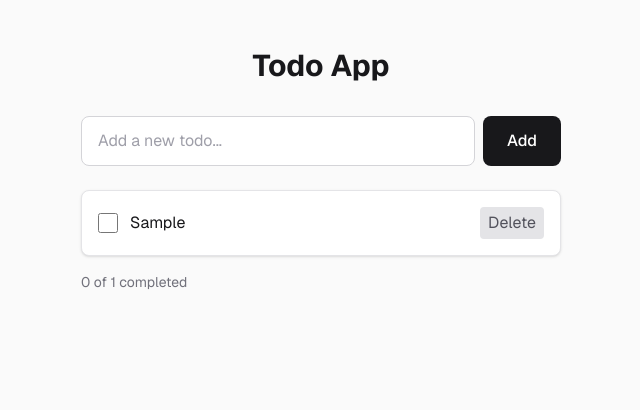
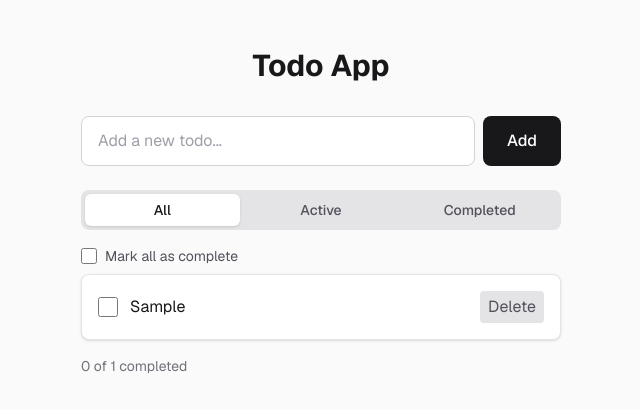
Before and after one commit to evisdren/test-app, a Next.js app: page / in a window 1280 px wide. Both pictures are taken after typing "Sample" into the empty fields and a click on the button "Add". Shown: the top 410 px of the page, without its empty margins (319-959 px from the left). Built offline with nearby package versions, Linux system fonts and the light colour scheme.

Commit message:
more app updates
Entire-Checkpoint: 4badcc8758c9

```diff
--- a/app/page.tsx
+++ b/app/page.tsx
@@ -14,6 +14,7 @@ export default function Home() {
   const [todos, setTodos] = useState<Todo[]>([]);
   const [inputValue, setInputValue] = useState("");
   const [isLoaded, setIsLoaded] = useState(false);
+  const [filter, setFilter] = useState<"all" | "active" | "completed">("all");
 
   // Load todos from localStorage on mount
   useEffect(() => {
@@ -62,6 +63,17 @@ export default function Home() {
     }
   };
 
+  const toggleAll = () => {
+    const allCompleted = todos.every((t) => t.completed);
+    setTodos(todos.map((todo) => ({ ...todo, completed: !allCompleted })));
+  };
+
+  const filteredTodos = todos.filter((todo) => {
+    if (filter === "active") return !todo.completed;
+    if (filter === "completed") return todo.completed;
+    return true;
+  });
+
   return (
     <div className="flex min-h-screen items-start justify-center bg-zinc-50 py-12 font-sans dark:bg-zinc-900">
       <main className="w-full max-w-lg px-4">
@@ -86,13 +98,46 @@ export default function Home() {
           </button>
         </div>
 
+        {todos.length > 0 && (
+          <div className="mb-4 flex gap-1 rounded-lg bg-zinc-200 p-1 dark:bg-zinc-700">
+            {(["all", "active", "completed"] as const).map((f) => (
+              <button
+                key={f}
+                onClick={() => setFilter(f)}
+                className={`flex-1 rounded-md px-3 py-1.5 text-sm font-medium capitalize transition-colors ${
+                  filter === f
+                    ? "bg-white text-zinc-900 shadow-sm dark:bg-zinc-800 dark:text-zinc-50"
+                    : "text-zinc-600 hover:text-zinc-900 dark:text-zinc-400 dark:hover:text-zinc-200"
+                }`}
+              >
+                {f}
+              </button>
+            ))}
+          </div>
+        )}
+
         {todos.length === 0 ? (
           <p className="text-center text-zinc-500 dark:text-zinc-400">
             No todos yet. Add one above!
           </p>
         ) : (
+          <>
+            <label className="mb-2 flex cursor-pointer items-center gap-2 text-sm text-zinc-600 dark:text-zinc-400">
+              <input
+                type="checkbox"
+                checked={todos.every((t) => t.completed)}
+                onChange={toggleAll}
+                className="h-4 w-4 cursor-pointer rounded border-zinc-300 accent-zinc-900 dark:border-zinc-600"
+              />
+              Mark all as {todos.every((t) => t.completed) ? "incomplete" : "complete"}
+            </label>
+            {filteredTodos.length === 0 ? (
+          <p className="text-center text-zinc-500 dark:text-zinc-400">
+            No {filter} todos.
+          </p>
+        ) : (
           <ul className="space-y-2">
-            {todos.map((todo) => (
+              {filteredTodos.map((todo) => (
                 <li
                   key={todo.id}
                   className="flex items-center gap-3 rounded-lg border border-zinc-200 bg-white p-4 shadow-sm dark:border-zinc-700 dark:bg-zinc-800"
@@ -122,6 +167,8 @@ export default function Home() {
               ))}
             </ul>
             )}
+          </>
+        )}
 
         {todos.length > 0 && (
           <div className="mt-4 flex items-center justify-between text-sm text-zinc-500 dark:text-zinc-400">
```
Lines whose indentation alone changed are shown as unchanged.
